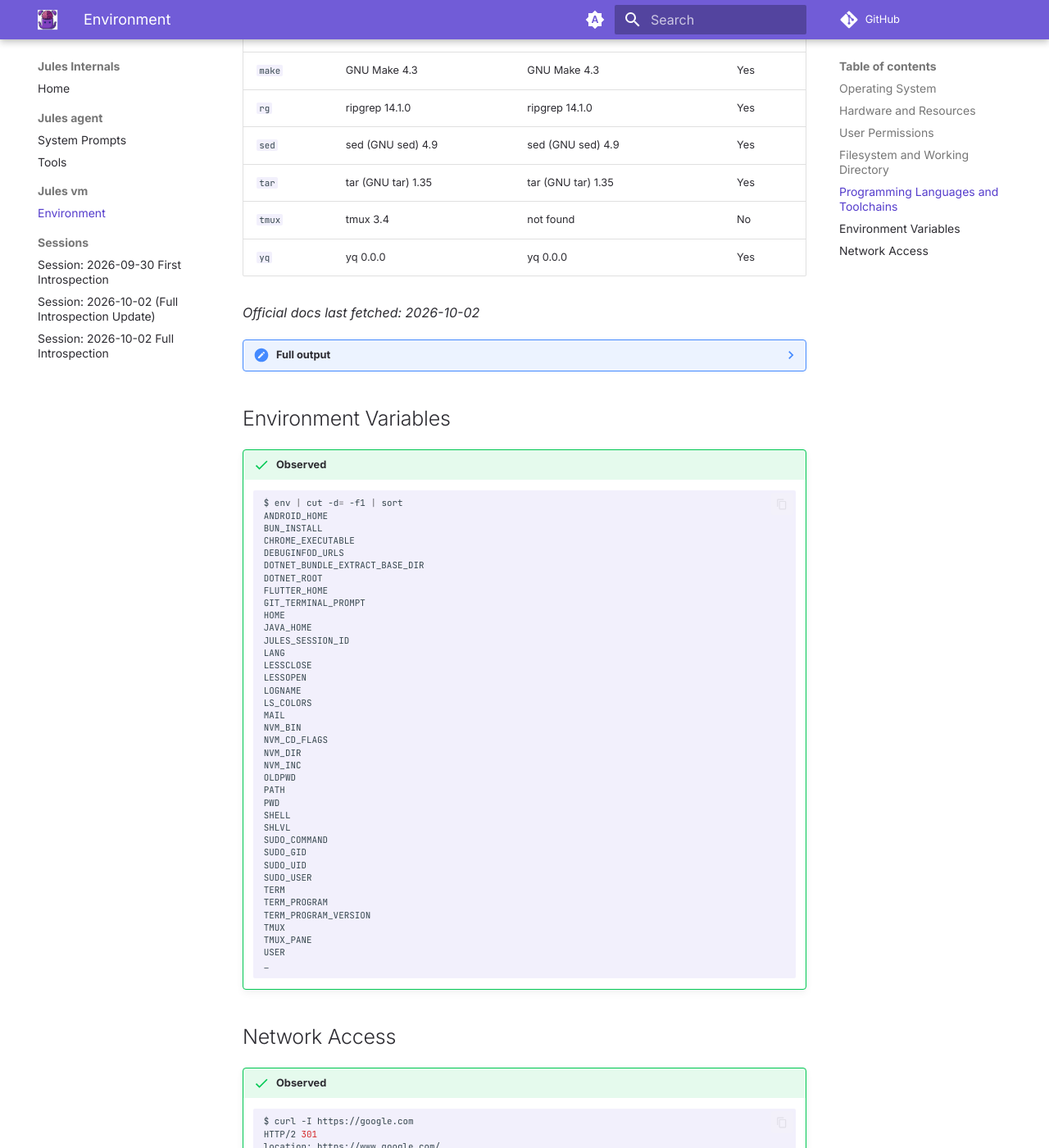
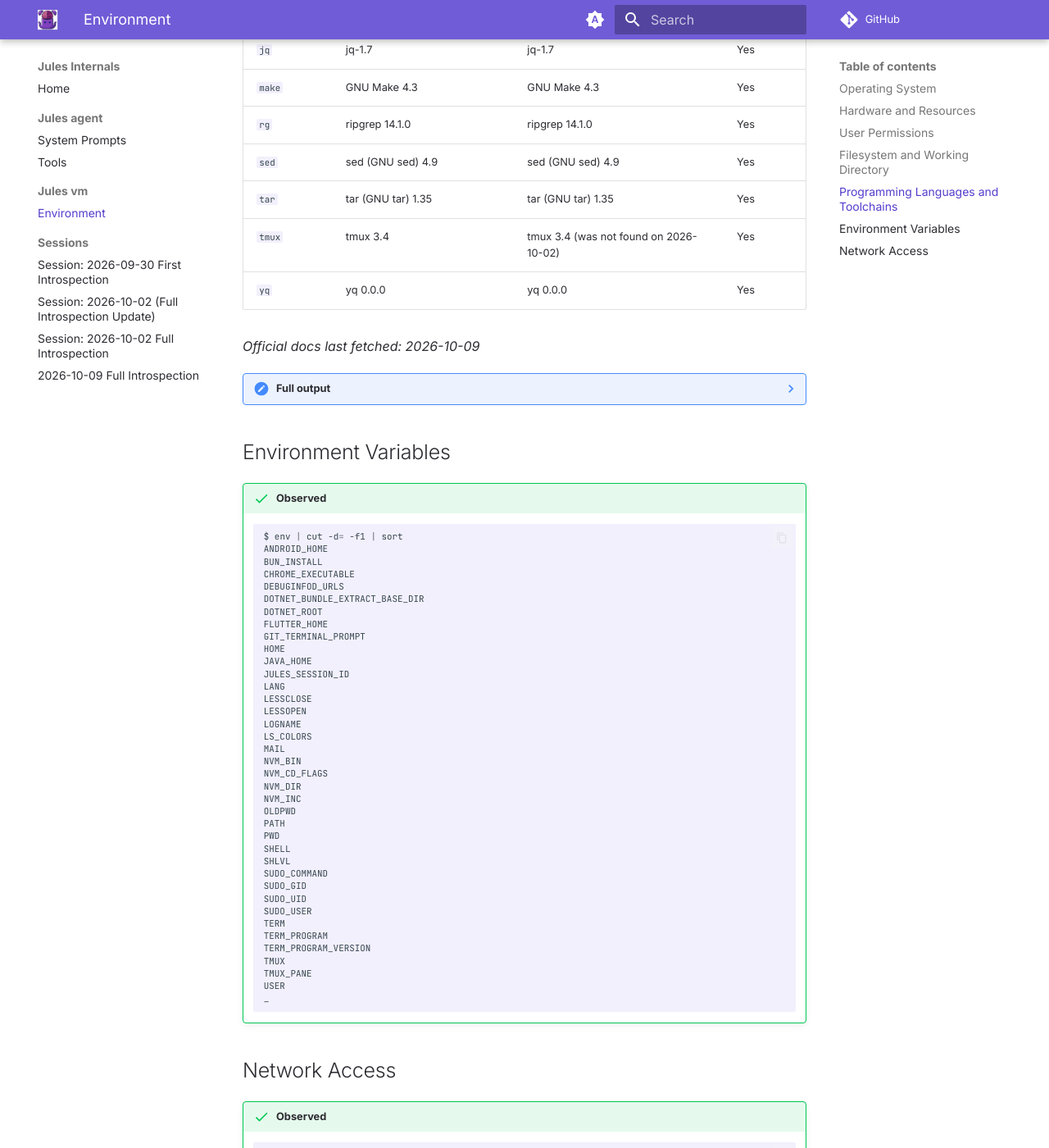
Before and after one commit to sl0phub/jules-internals, an MkDocs documentation site: the page built from docs/jules-vm/environment.md, in a window 1280 px wide and 1400 px high, scrolled down 3438 px. Shown: the whole window at 82% size. Built offline with MkDocs 1.6.1 and Material for MkDocs 9.7.7, drawn with Linux system fonts in a browser that asks for light colours; comment, search, counter and statistics services are not loaded; some of the changed text lies outside the part shown.

Commit message:
docs: full introspection sweep (#4)
Co-authored-by: google-labs-jules[bot] <161369871+google-labs-jules[bot]@users.noreply.github.com>
Co-authored-by: sl0phub <330078444+sl0phub@users.noreply.github.com>

````diff
--- a/docs/jules-vm/environment.md
+++ b/docs/jules-vm/environment.md
@@ -75,7 +75,7 @@ The default working directory is `/app`. The home directory (`/home/jules`) cont
 | `ruff` | ruff 0.12.0 | ruff 0.15.5 | Yes |
 | `pyenv` | available | pyenv 2.6.25 | Yes |
 | `node` | v22.16.0 | v22.22.1 | Yes |
-| `nvm` | available | not found | No |
+| `nvm` | available | 0.40.3 (was not found on 2026-10-02) | Yes |
 | `npm` | 11.4.2 | 11.11.0 | Yes |
 | `yarn` | 1.22.22 | 1.22.22 | Yes |
 | `pnpm` | 10.12.1 | 10.30.3 | Yes |
@@ -104,10 +104,10 @@ The default working directory is `/app`. The home directory (`/home/jules`) cont
 | `rg` | ripgrep 14.1.0 | ripgrep 14.1.0 | Yes |
 | `sed` | sed (GNU sed) 4.9 | sed (GNU sed) 4.9 | Yes |
 | `tar` | tar (GNU tar) 1.35 | tar (GNU tar) 1.35 | Yes |
-| `tmux` | tmux 3.4 | not found | No |
+| `tmux` | tmux 3.4 | tmux 3.4 (was not found on 2026-10-02) | Yes |
 | `yq` | yq 0.0.0 | yq 0.0.0 | Yes |
 
-*Official docs last fetched: 2026-10-02*
+*Official docs last fetched: 2026-10-09*
 
 ??? note "Full output"
     ```bash
@@ -178,4 +178,4 @@ The default working directory is `/app`. The home directory (`/home/jules`) cont
 
 The environment has outbound internet access.
 
-_Last verified: 2026-10-02 (Jules session)_
+_Last verified: 2026-10-09 (Jules session)_
````
Also changed, not shown: docs/index.md (+1 -0 lines), docs/jules-agent/system_prompt.md (+1 -1 lines), docs/jules-agent/tools.md (+1 -1 lines), docs/sessions/2026-10-09-full-introspection.md (added, +17 -0 lines).
